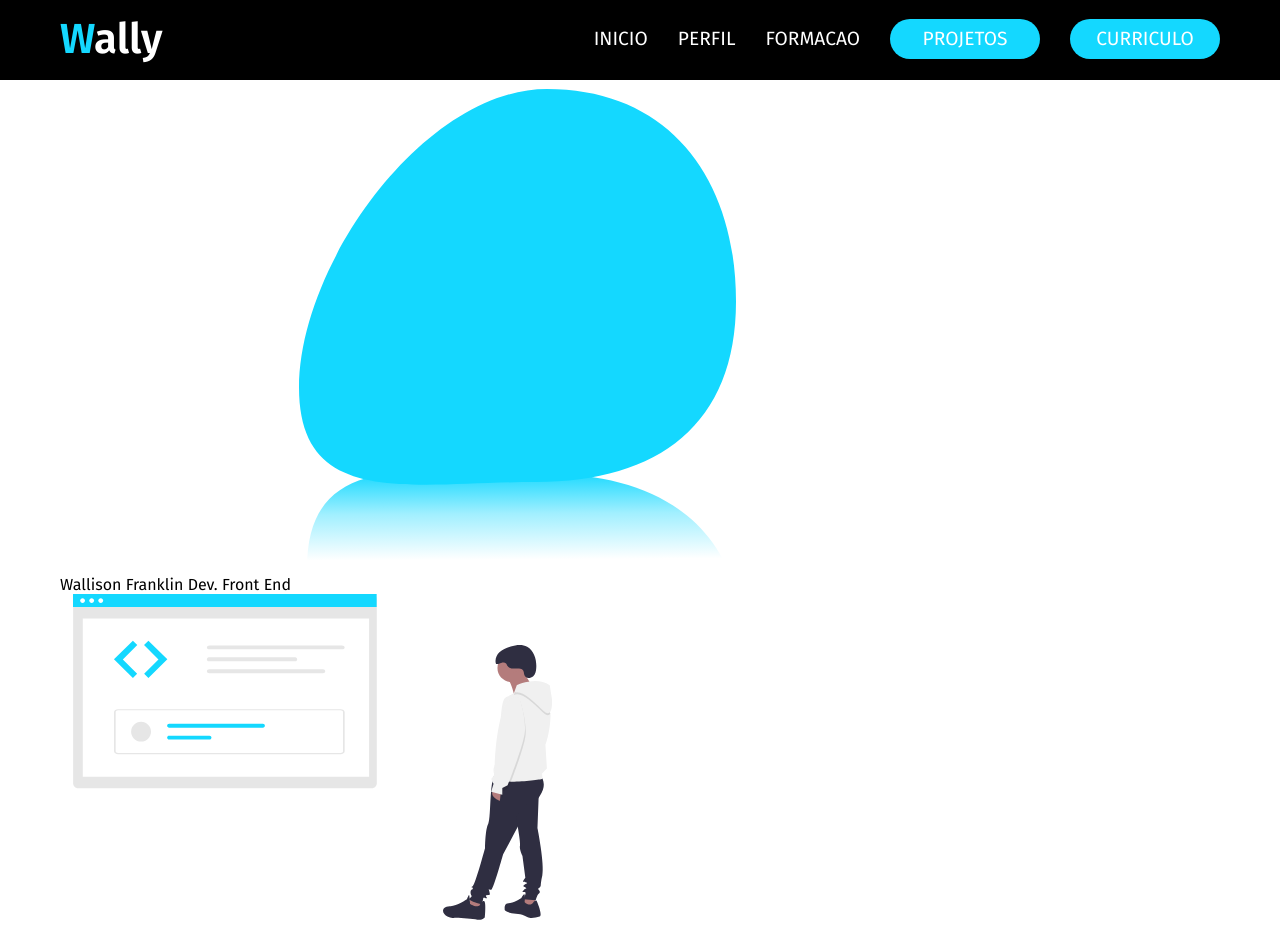
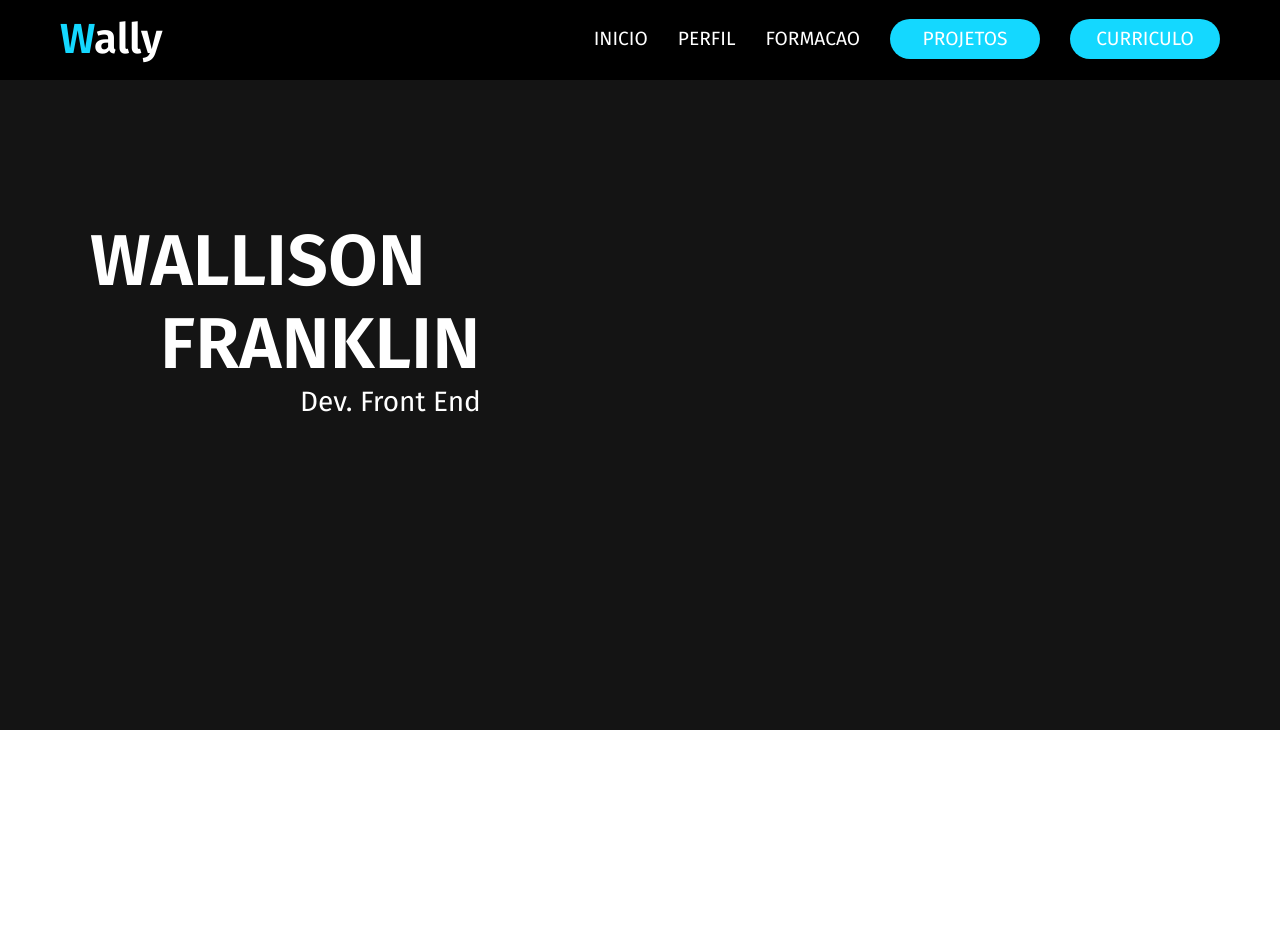
Before and after one commit to WallisonRP/portfoliov2, a plain HTML site: page index.html in a window 1280 px wide. After the commit the page ends 800 px from the top, so only its background shows below. Drawn offline with Linux system fonts and the light colour scheme; files whose address does not match are found by name.

Commit message:
Adiciona estilo no 'balao' da introdução

```diff
--- a/assets/styles/style.scss
+++ b/assets/styles/style.scss
@@ -73,3 +73,32 @@ body {
   width: 150px;
   height: 40px;
 }
+
+.intro {
+  background-color: $backgroundColor;
+  padding-top:40px
+}
+
+.arte {
+  padding-top: 100px;
+  width: 445px;
+  height: 510px;
+  background: url('../images/Frame\ 3formaHeader.svg') no-repeat;
+  color: #fff;
+
+  span {
+    font-size: 4.5rem;
+    font-weight: 600;
+    text-transform: uppercase;
+    padding-left: 30px;
+  }
+
+  .sobrenome {
+    padding-left: 100px;
+  }
+
+  p {
+    font-size: 1.75rem;
+    padding-left:240px;
+  }
+}
--- a/index.html
+++ b/index.html
@@ -34,12 +34,12 @@
     <div class="container">
       <div class="arte">
         <span>Wallison</span>
-        <span>Franklin</span>
-        <span>Dev. Front End</span>
-        <img src="./assets/images/Frame 3formaHeader.svg" alt="balao">
+        <span class="sobrenome">Franklin</span>
+        <p>Dev. Front End</p>
+        <!-- <img src="./assets/images/Frame 3formaHeader.svg" alt="balao"> -->
       </div>
       <div class="arteUndraw">
-        <img src="./assets/images/arteUndraw.svg" alt="arteUndraw">
+        <!-- <img src="./assets/images/arteUndraw.svg" alt="arteUndraw"> -->
       </div>
     </div>
     <div class="redesSociais">
```
Also changed, not shown: assets/styles/style.css, 1 other file.
